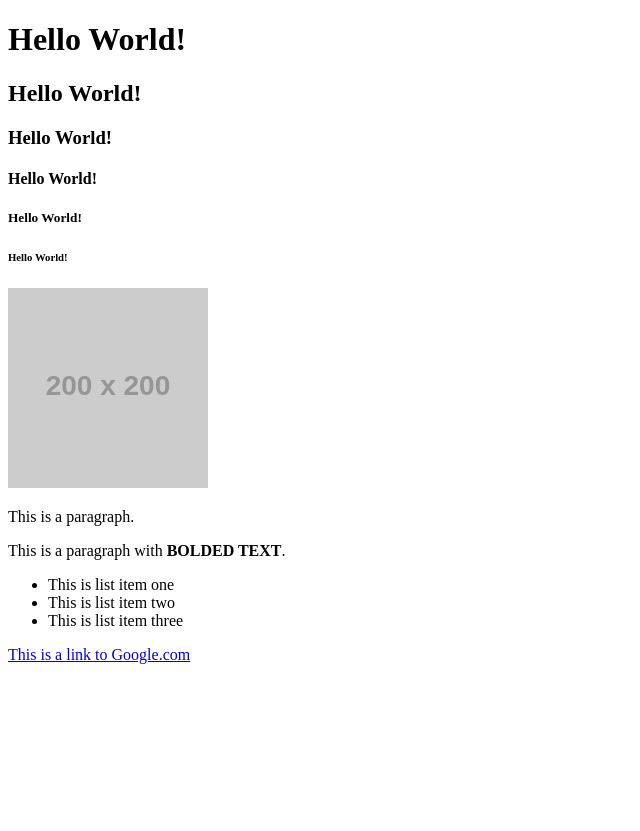
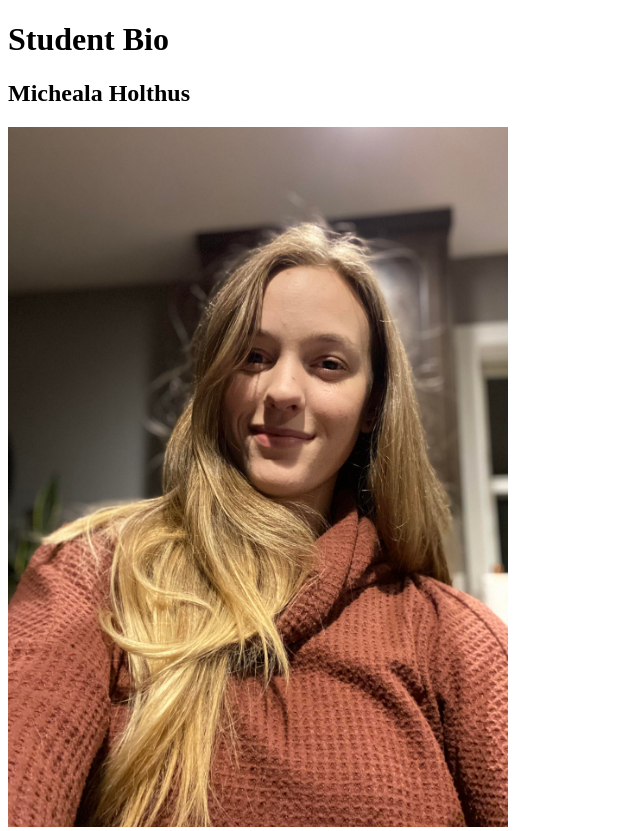
Before and after one commit to Micheala-H/first-day-repo, a plain HTML site: page index.html in a window 1280 px wide. Shown: the top 831 px of the page, without its empty margins (0-640 px from the left). Before the commit the page ends 800 px from the top, so only its background shows below. Drawn offline with Linux system fonts and the light colour scheme; placeholder pictures from the web are drawn by us.

Commit message:
added photo and title

```diff
--- a/index.html
+++ b/index.html
@@ -3,23 +3,21 @@
 
   <head>
     <meta charset="UTF-8">
-    <title>Hello HTML!</title>
+    <title>Student Bio</title>
   </head>
 
   <body>
     <header>
       <!-- Headers -->
-      <h1>Hello World!</h1>
-      <h2>Hello World!</h2>
-      <h3>Hello World!</h3>
-      <h4>Hello World!</h4>
-      <h5>Hello World!</h5>
-      <h6>Hello World!</h6>
+      <h1>Student Bio</h1>
+      <h2>Micheala Holthus</h2>
     </header>
 
     <section>
       <!-- Image -->
-      <img src="https://via.placeholder.com/200" alt="placeholder image"/>
+      <img src="Profile-Photo.jpg" alt="Profile-photo"
+      height="700"
+      width="500" />
 
       <!-- Paragraph -->
       <p>This is a paragraph.</p>
```
Also changed, not shown: Profile-Photo.jpg (added).
